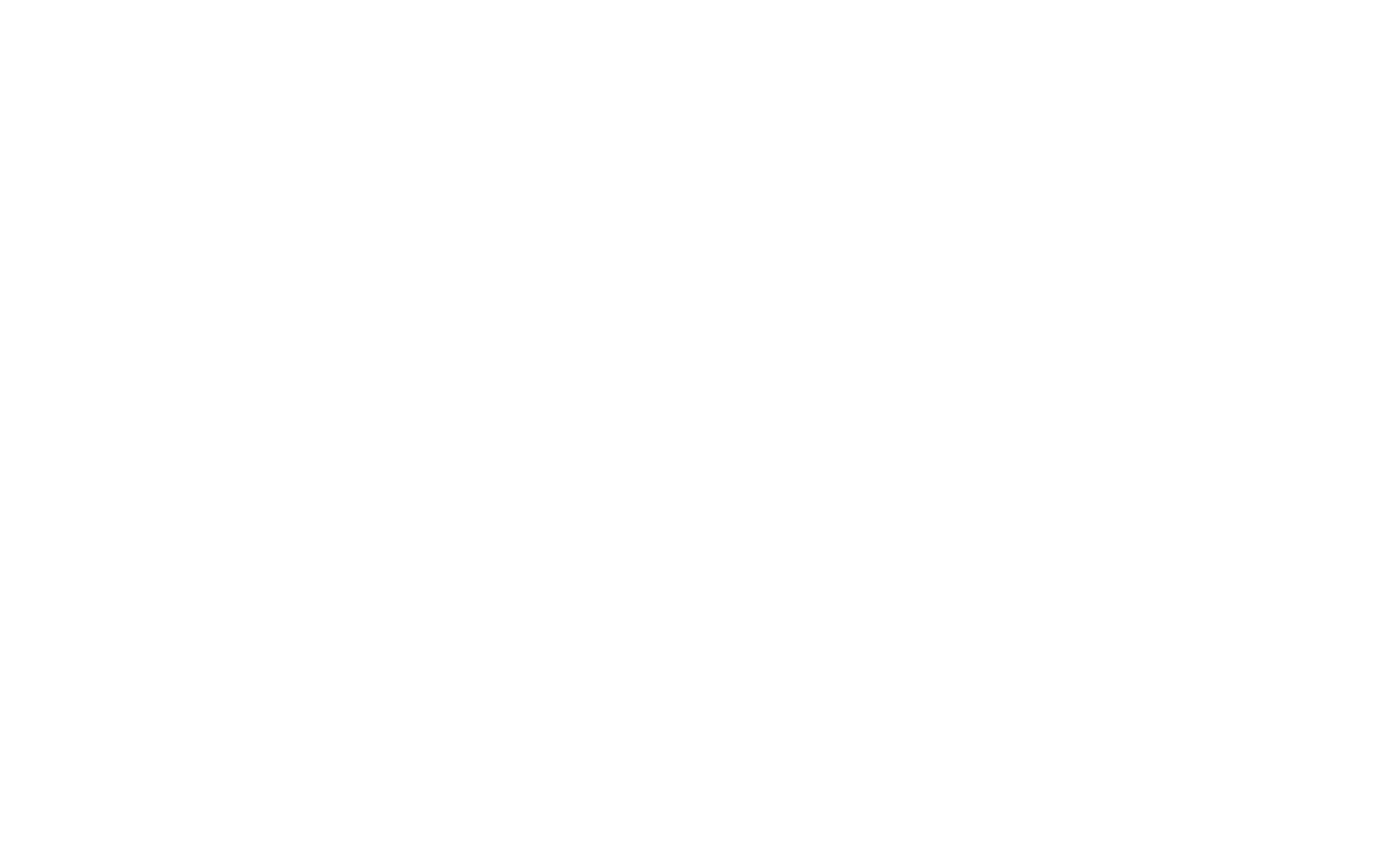
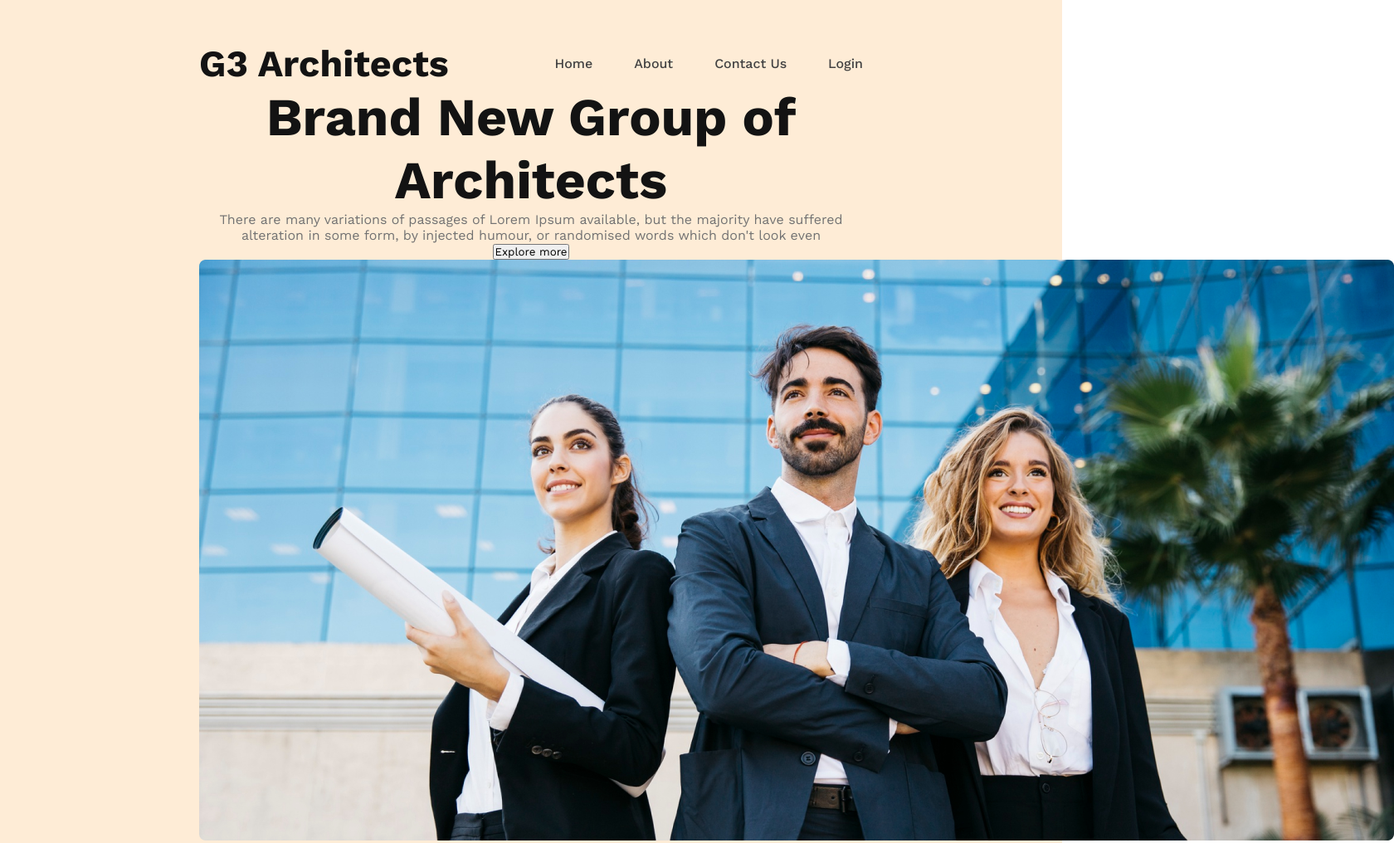
Before and after one commit to esratjahanasha/g3_architect_websites, a plain HTML site: page index.html in a window 1280 px wide. Shown: the top 1016 px of the page at 83% size, 1680 px wide, since content can reach past the window. Before the commit the page ends 800 px from the top, so only its background shows below. Drawn offline with nearby package versions, Linux system fonts and the light colour scheme; a web font is replaced by a local one.

Commit message:
header content added

```diff
--- a/index.html
+++ b/index.html
@@ -1,13 +1,35 @@
 <!DOCTYPE html>
 <html lang="en">
-<head>
-    <meta charset="UTF-8">
-    <meta name="viewport" content="width=device-width, initial-scale=1.0">
+  <head>
+    <meta charset="UTF-8" />
+    <meta name="viewport" content="width=device-width, initial-scale=1.0" />
     <!-- custom css link -->
-     <link rel="stylesheet" href="style/architect.css">
+    <link rel="stylesheet" href="style/architect.css" />
     <title>g3-architect</title>
-</head>
-<body>
-
-</body>
+  </head>
+  <body>
+    <header>
+      <nav>
+        <h3>G3 Architects</h3>
+        <ul>
+          <li><a href="#">Home</a></li>
+          <li><a href="#">About</a></li>
+          <li><a href="#">Contact Us</a></li>
+          <li><a href="#">Login</a></li>
+        </ul>
+      </nav>
+      <div class="banner">
+        <div class="banner-content">
+        <h1 class="banner-title">Brand New Group of Architects</h1>
+<p class="banner-description">There are many variations of passages of Lorem Ipsum available, but the majority have suffered alteration in some form, by injected humour, or randomised words which don't look even</p>
+<button class="btn-primary"><a>Explore more</a></button>
+</div>
+<div class="banner-image">
+    <img src="images/banner.png" alt="" />
+</div>
+      </div>
+    </header>
+    <main></main>
+    <footer></footer>
+  </body>
 </html>
--- a/style/architect.css
+++ b/style/architect.css
@@ -1,5 +1,49 @@
+/* google font */
+@import url('https://fonts.googleapis.com/css2?family=Big+Shoulders+Text:wght@100..900&family=Inter:ital,opsz,wght@0,14..32,100..900;1,14..32,100..900&family=Merriweather:wght@400;700;900&family=Open+Sans:ital,wght@0,300..800;1,300..800&family=Outfit:wght@100..900&family=Poppins:wght@400;700;800&family=Work+Sans:ital,wght@0,100..900;1,100..900&display=swap');
+
 *{
     margin: 0;
     padding: 0;
     box-sizing:border-box;
+    font-family: "Work Sans", serif;
 }
+header{
+    background:#feecd6;
+    padding: 50px 240px;
+}
+nav{
+    display: flex;
+    justify-content: space-between;
+    align-items: center;
+}
+nav >ul{
+    display: flex;
+}
+nav>h3{
+    color:#131313;
+    font-weight: 700;
+    font-size: 2.8rem;
+}
+ul li{
+   list-style: none;
+   margin-left: 50px;
+}
+li>a{
+text-decoration: none;
+color:#424242;
+font-weight: 500;
+font-size: 1 rem;
+}
+.banner-content{
+    margin:0 auto;
+    max-width: 800px;
+    text-align: center;
+}
+.banner-title{
+    font-size: 4rem;
+    font-weight: 700;
+    color: #131313;
+}
+.banner-description{
+    color: #727272;
+}
```
